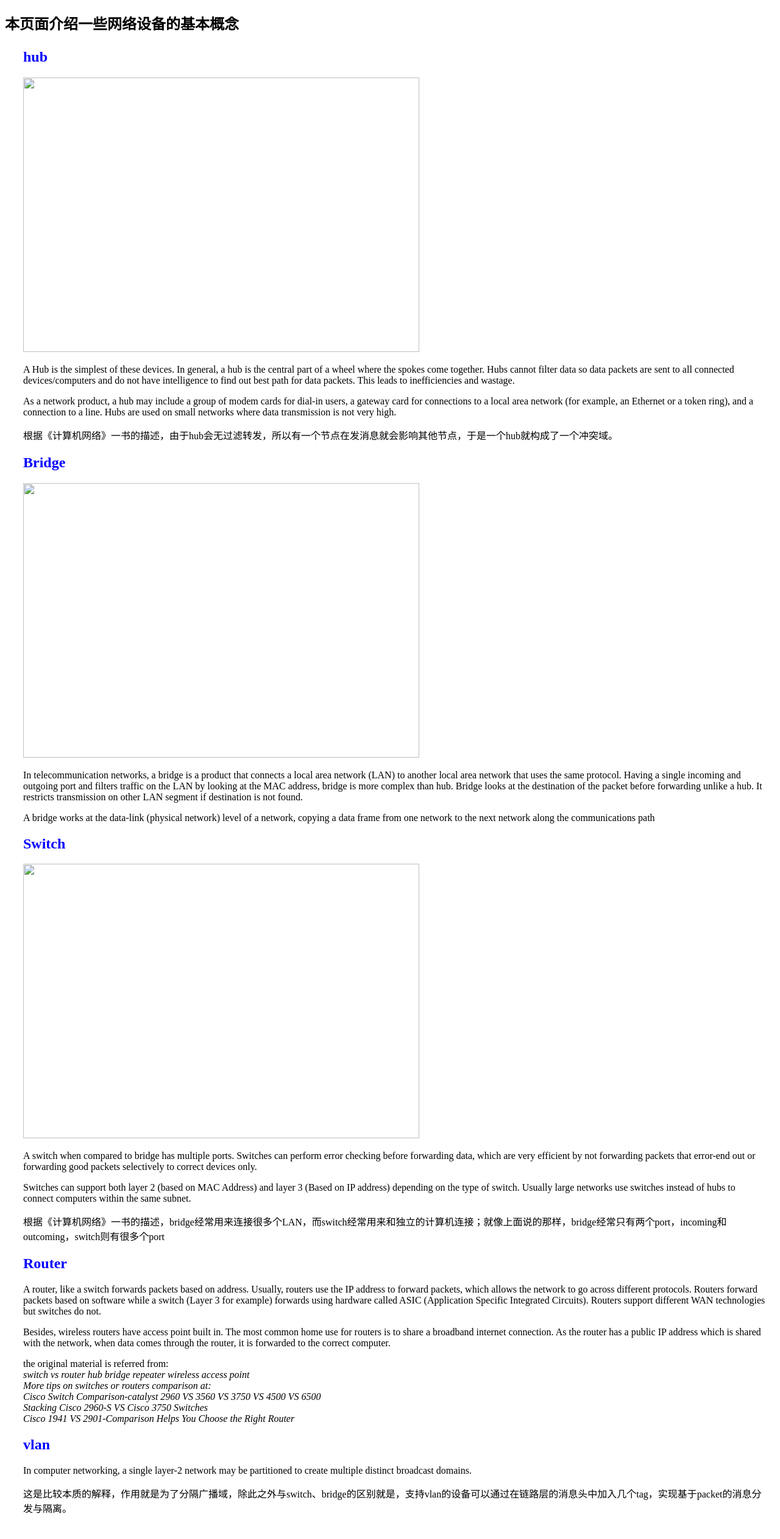
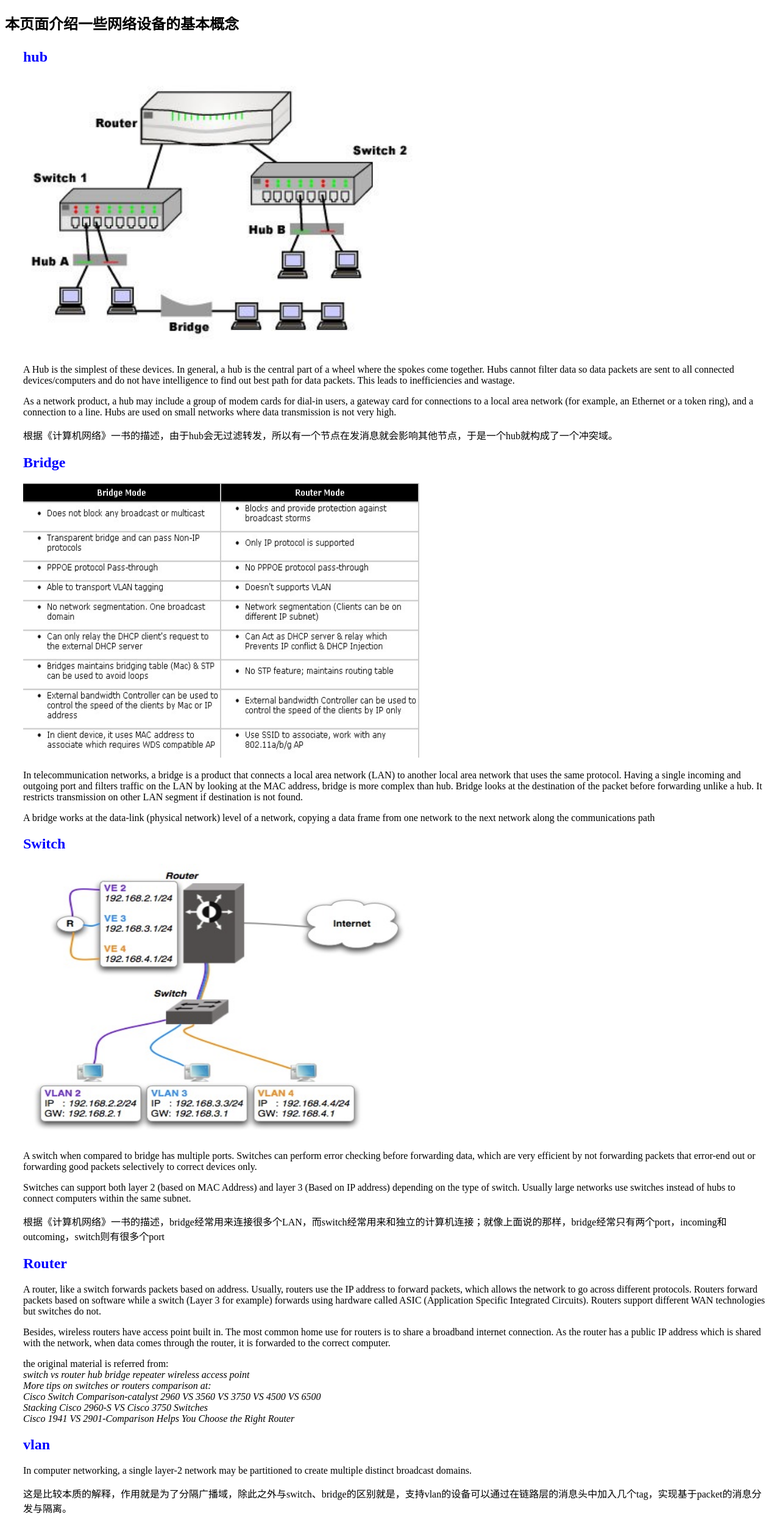
Before and after one commit to dycforever/dycforever.github.io, a Jekyll site: the page _posts/2014-4-16-net-terminology.html, which Jekyll copies as it is, in a window 1280 px wide. Shown: the whole page at 61% size. Built offline with Jekyll 4.4.1, drawn with Linux system fonts in a browser that asks for light colours; Markdown is read by kramdown in place of the engine named in the settings.

Commit message:
fix images' src in html

```diff
--- a/_posts/2014-4-16-kernel_log.html
+++ b/_posts/2014-4-16-kernel_log.html
@@ -69,7 +69,7 @@
     <h2>
         应用层
     </h2>
-    <img src="kernel_log_app_level.gif">
+    <img src="/images/kernel_log_app_level.gif">
 
     <p>
 
@@ -98,5 +98,5 @@
     </h2>
     printk()定义在kernel/printk.c中，内部调用vprintk()来实现。<br>
 
-    <img class="image" src="/kernel_log_src_struct.jpg">
+    <img class="image" src="/images/kernel_log_src_struct.jpg">
 </body>
--- a/_posts/2014-4-16-net-terminology.html
+++ b/_posts/2014-4-16-net-terminology.html
@@ -50,7 +50,7 @@
 <h2>
 hub
 </h2>
-<img class="image" src="/bridge.jpg">
+<img class="image" src="/images/bridge.jpg">
 <p class="amazingflow">
 A Hub is the simplest of these devices. In general, a hub is the central part of a wheel where the spokes come together. Hubs cannot filter data so data packets are sent to all connected devices/computers and do not have intelligence to find out best path for data packets. This leads to inefficiencies and wastage.
 </p>
@@ -66,7 +66,7 @@
 <h2>
 Bridge
 </h2>
-<img class="image" src="/bridge_router.jpg">
+<img class="image" src="/images/bridge_router.jpg">
 <p>
 In telecommunication networks, a bridge is a product that connects a local area network (LAN) to another local area network that uses the same protocol. Having a single incoming and outgoing port and filters traffic on the LAN by looking at the MAC address, bridge is more complex than hub. Bridge looks at the destination of the packet before forwarding unlike a hub. It restricts transmission on other LAN segment if destination is not found.
 </p>
@@ -77,7 +77,7 @@
 <h2>
 Switch
 </h2>
-<img class="image" src="/switch.jpg">
+<img class="image" src="/images/switch.jpg">
 <p>
 A switch when compared to bridge has multiple ports. Switches can perform error checking before forwarding data, which are very efficient by not forwarding packets that error-end out or forwarding good packets selectively to correct devices only.
 </p>
```
